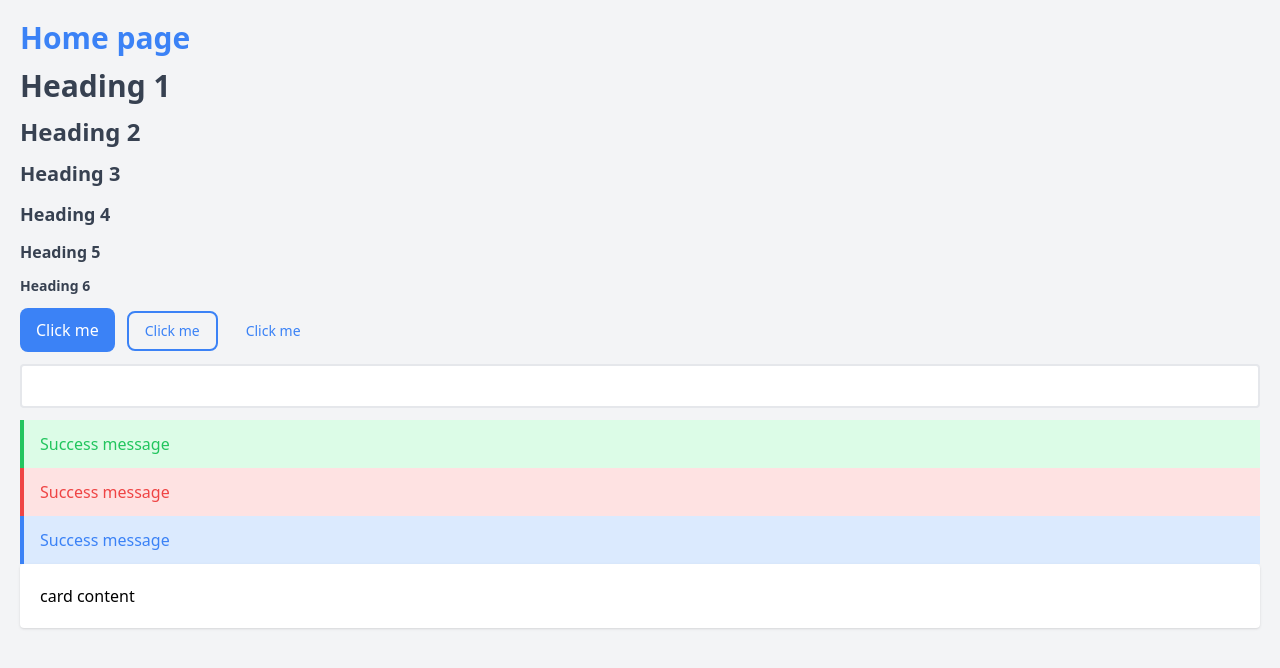
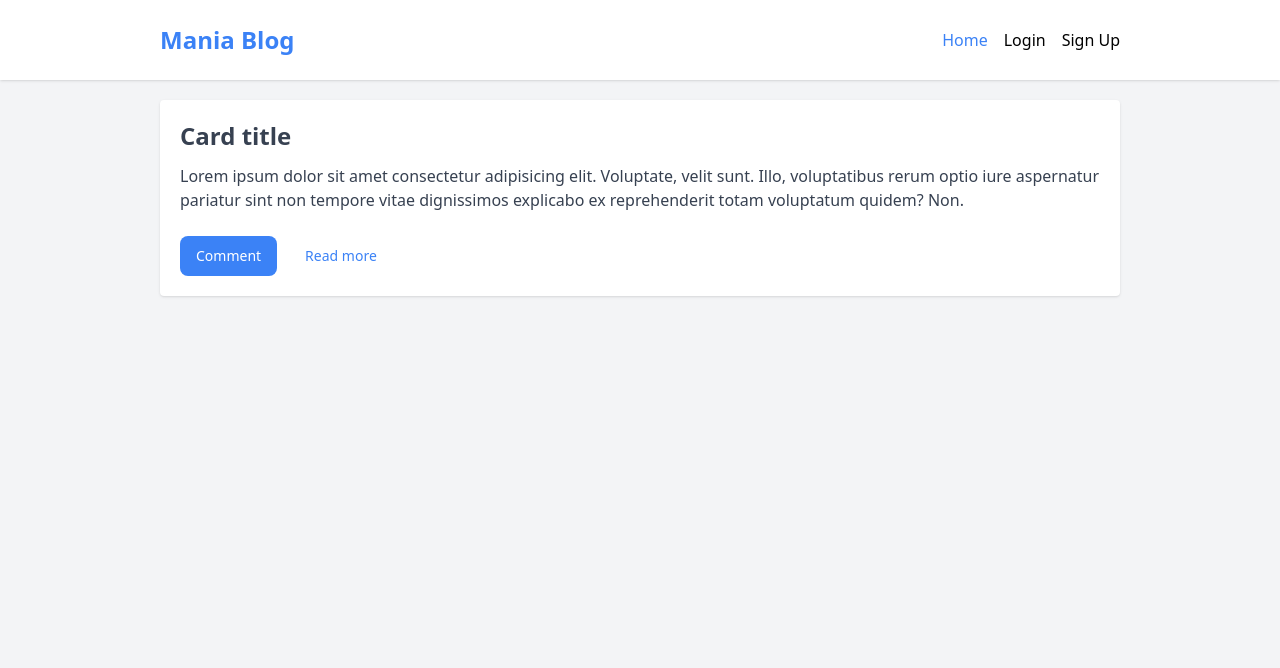
Before and after one commit to JiovannyCoder/blogmania-frontend, a React (Vite) app: page / in a window 1280 px wide. Shown: the top 668 px of the page. Built offline with nearby package versions, Linux system fonts and the light colour scheme.

Commit message:
navbar created

```diff
--- a/src/App.tsx
+++ b/src/App.tsx
@@ -3,11 +3,14 @@ import { BrowserRouter, Routes, Route } from 'react-router-dom'
 // pages
 import Home from "./pages/home/Home";
 
+// components
+import Navbar from './components/Navbar';
 
 function App() {
   return (
     <BrowserRouter>
-      <div>
+      <Navbar />
+      <div className="container">
         <Routes>
           <Route
             path="/"
--- /dev/null
+++ b/src/components/Navbar.tsx
@@ -0,0 +1,18 @@
+import { NavLink } from "react-router-dom"
+
+export default function Navbar() {
+  return (
+    <header>
+        <nav>
+            <div className="logo">
+                <h2><NavLink to="/">Mania Blog</NavLink></h2>
+            </div>
+            <div className="menu">
+                <NavLink to="/">Home</NavLink>
+                <NavLink to="/login">Login</NavLink>
+                <NavLink to="/signup">Sign Up</NavLink>
+            </div>
+        </nav>
+    </header>
+  )
+}
--- a/src/index.css
+++ b/src/index.css
@@ -2,6 +2,7 @@
 @tailwind components;
 @tailwind utilities;
 
+/* GLOBAL */
 body {
     @apply bg-gray-100
 }
@@ -10,19 +11,23 @@ h1 {
     @apply text-3xl mb-3 font-semibold text-gray-700
 }
 h2 {
-    @apply text-2xl  mb-3 font-semibold text-gray-700
+    @apply text-2xl mb-3 font-semibold text-gray-700
 }
 h3 {
-    @apply text-xl  mb-3 font-semibold text-gray-700
+    @apply text-xl mb-3 font-semibold text-gray-700
 }
 h4 {
-    @apply text-lg  mb-3 font-semibold text-gray-700
+    @apply text-lg mb-3 font-semibold text-gray-700
 }
 h5 {
-    @apply text-base  mb-3 font-semibold text-gray-700
+    @apply text-base mb-3 font-semibold text-gray-700
 }
 h6 {
-    @apply text-sm  mb-3 font-semibold text-gray-700
+    @apply text-sm mb-3 font-semibold text-gray-700
+}
+
+p {
+    @apply text-base mb-3 text-gray-700
 }
 
 input {
@@ -31,6 +36,10 @@ input {
 
 input.error {
     @apply border-2 focus:border-red-400 border-red-400
+}
+
+.container {
+    @apply max-w-5xl mx-auto py-5 px-8
 }
 
 .btn-primary {
@@ -81,3 +90,27 @@ input.error {
 .card {
     @apply bg-white p-5 rounded shadow
 }
+
+/* NAVBAR */
+header {
+    @apply bg-white flex items-center h-20 sticky top-0 left-0 z-50 shadow
+}
+
+header nav {
+    @apply flex justify-between items-center container
+}
+
+.logo h2 {
+    @apply text-2xl font-bold text-primary mb-0
+}
+
+.menu {
+    @apply flex justify-end items-center gap-4
+}
+
+.menu a, .menu span {
+    @apply hover:text-primary transition-all duration-300
+}
+.menu a.active {
+    @apply text-primary
+}
--- a/src/pages/home/Home.tsx
+++ b/src/pages/home/Home.tsx
@@ -1,24 +1,12 @@
 
 export default function Home() {
   return (
-    <div className="p-5">
-      <h1 className="text-primary">Home page</h1>
-      <h1>Heading 1</h1>
-      <h2>Heading 2</h2>
-      <h3>Heading 3</h3>
-      <h4>Heading 4</h4>
-      <h5>Heading 5</h5>
-      <h6>Heading 6</h6>
-      <button className="btn-primary btn-lg mr-3">Click me</button>
-      <button className="btn-outline-primary mr-3">Click me</button>
-      <button className="btn-text-primary">Click me</button>
-      <input type="text" />
-      <div className="alert-success">Success message</div>
-      <div className="alert-error">Success message</div>
-      <div className="alert-info">Success message</div>
-
+    <div>
       <div className="card">
-        card content
+        <h2>Card title</h2>
+        <p className="text-gray-700">Lorem ipsum dolor sit amet consectetur adipisicing elit. Voluptate, velit sunt. Illo, voluptatibus rerum optio iure aspernatur pariatur sint non tempore vitae dignissimos explicabo ex reprehenderit totam voluptatum quidem? Non.</p>
+        <a className="btn-primary mr-3">Comment</a>
+        <a className="btn-text-primary mt-3">Read more</a>
       </div>
     </div>
   )
```
